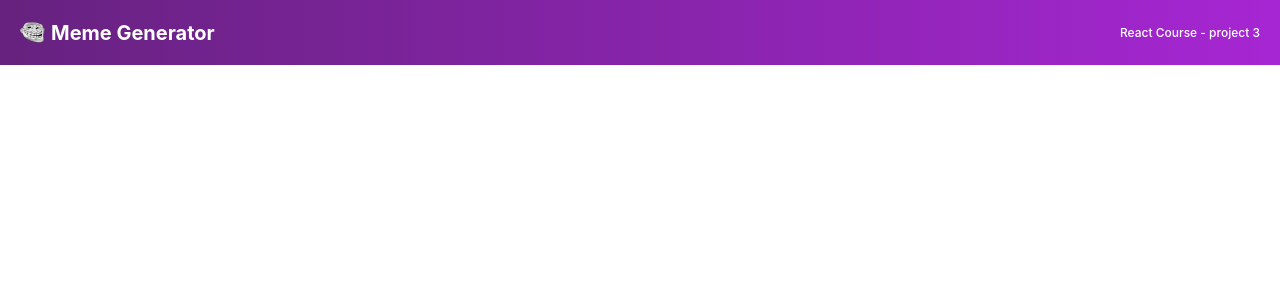
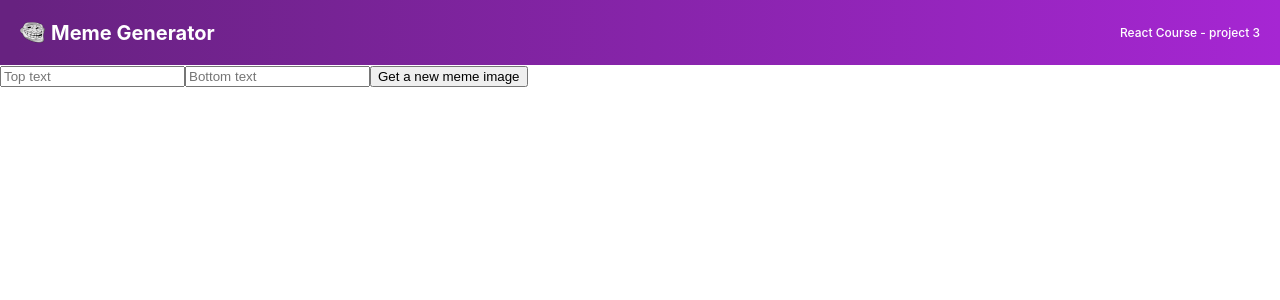
Before and after one commit to Yegan-S/React-MemeGenerator, a React (Create React App) app: page / in a window 1280 px wide. Shown: the top 300 px of the page. Built offline with nearby package versions, Linux system fonts and the light colour scheme.

Commit message:
Created Meme component

```diff
--- a/src/App.js
+++ b/src/App.js
@@ -1,11 +1,12 @@
 import Header from "./Header";
+import Meme from "./Meme";
 import './App.css';
 
 export default function App() {
   return (
     <div className="App">
      <Header />
-
+     <Meme />
     </div>
   );
 }
--- /dev/null
+++ b/src/Meme.js
@@ -0,0 +1,14 @@
+import React from "react";
+import "./App.css";
+
+ export default function Meme(){
+    return(
+        <main>
+            <form className="form">
+                <input type="text" className="form--input" placeholder="Top text"/>
+                <input type="text" className="form--input" placeholder="Bottom text"/>
+                <button className="form--button">Get a new meme image </button>
+            </form>
+        </main>
+    );
+ }
```
